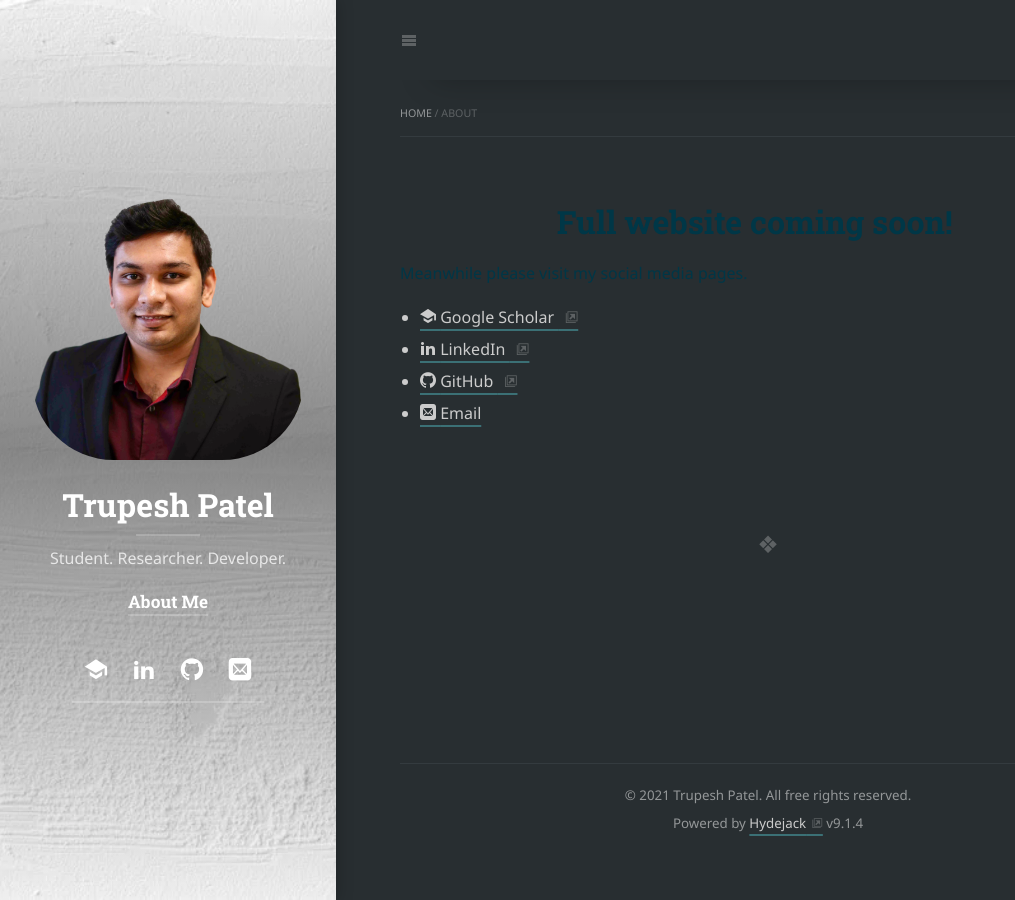
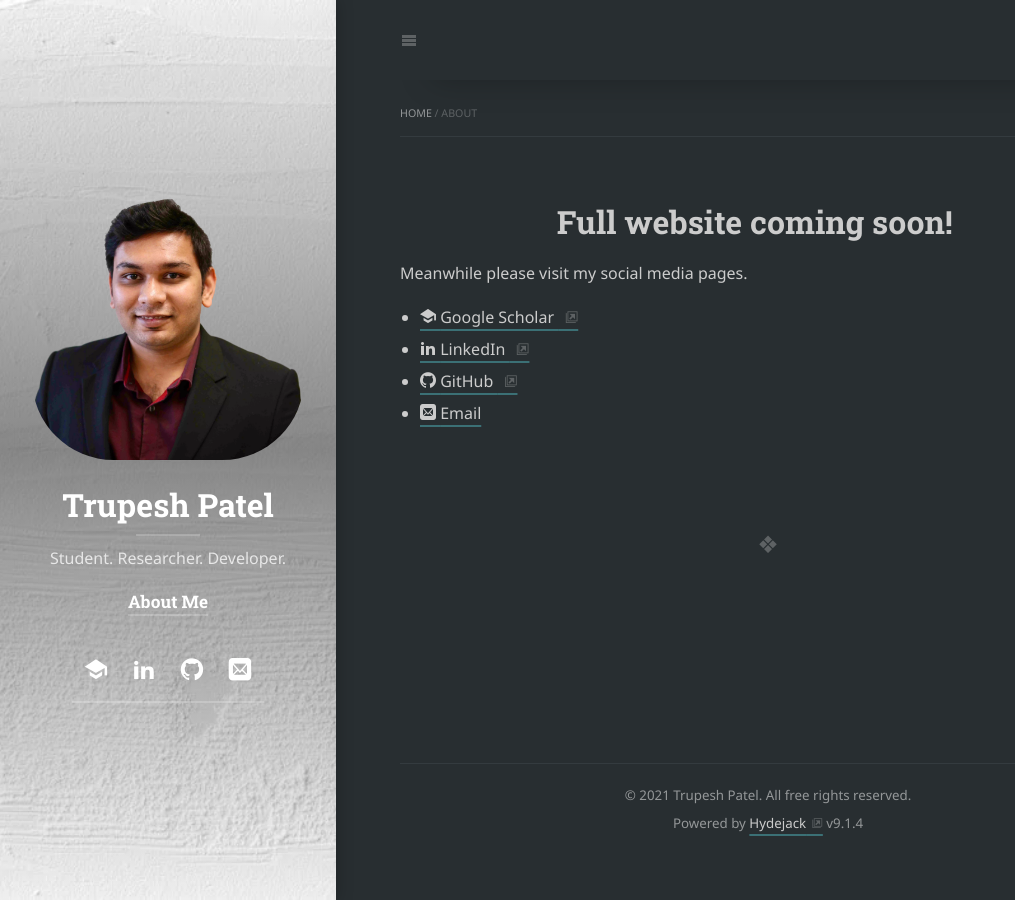
Before and after one commit to TrupeshKumarPatel/TrupeshKumarPatel.github.io, a Jekyll site: the page built from about.markdown, in a window 1280 px wide. Shown: the whole page, without its empty margins (0-1015 px from the left). Built offline with Jekyll 4.4.1, drawn with Linux system fonts in a browser that asks for light colours; cached includes are drawn as plain includes; nearby versions of some CDN libraries; some web fonts are replaced; library files that are not in the unit come from our copies.

Commit message:
run as production setup @initial_stage

```diff
--- a/about.markdown
+++ b/about.markdown
@@ -5,9 +5,9 @@
 layout: about
 permalink: /about
 ---
-<center> <h2 class="h1" style="color: rgb(0,55,71)" id="about">Full website coming soon! </h2> </center>
+<center> <h2 class="h1" id="about">Full website coming soon! </h2> </center>
 
-<p style="color: rgb(0,55,71)" id="extra_text"> Meanwhile please visit my social media pages. </p>
+<p id="extra_text"> Meanwhile please visit my social media pages. </p>
 
 <div>
      <ul>
```
